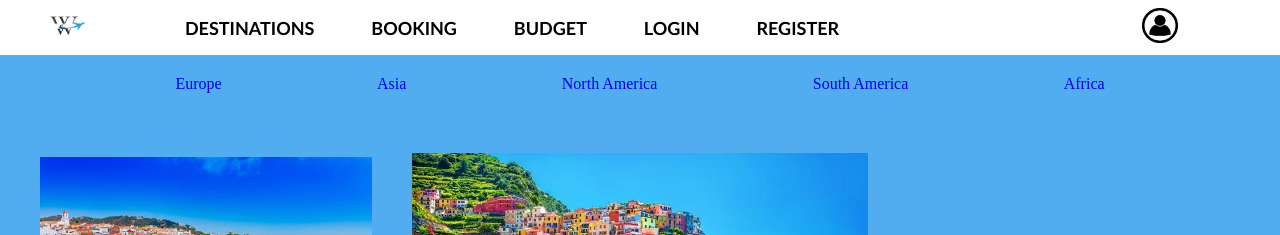
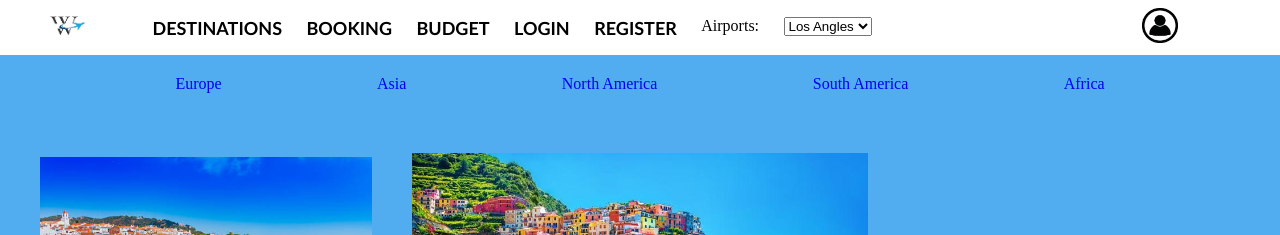
Before and after one commit to euan-scott/Wanderly, a website: page Destinations.html in a window 1280 px wide. Shown: the top 235 px of the page. Drawn offline with Linux system fonts and the light colour scheme.

Commit message:
Updated Destinations.html
integrated api for flights

```diff
--- a/Destinations.html
+++ b/Destinations.html
@@ -10,6 +10,7 @@
     <title>Wanderly-Destinations</title>
 </head>
 <body>
+    <script src='js/flights.js'></script>
     <main>
         <header>
         <div class ="logo">
@@ -24,6 +25,13 @@
                 <li><a href="Budget.html">Budget</a></li>
                 <li><a href="login.html">Login</a></li>
                 <li><a href="register.html">Register</a></li>
+                <label for="Airports">Airports:</label>
+                <li><select id="origin"></li>
+                    <option value="LAX">Los Angles</option>
+                    <option value="JFK">New York</option>
+                    <option value="LGW">London</option>
+                    </select>
+                </li>
             </ul>
         </nav>
 
```
